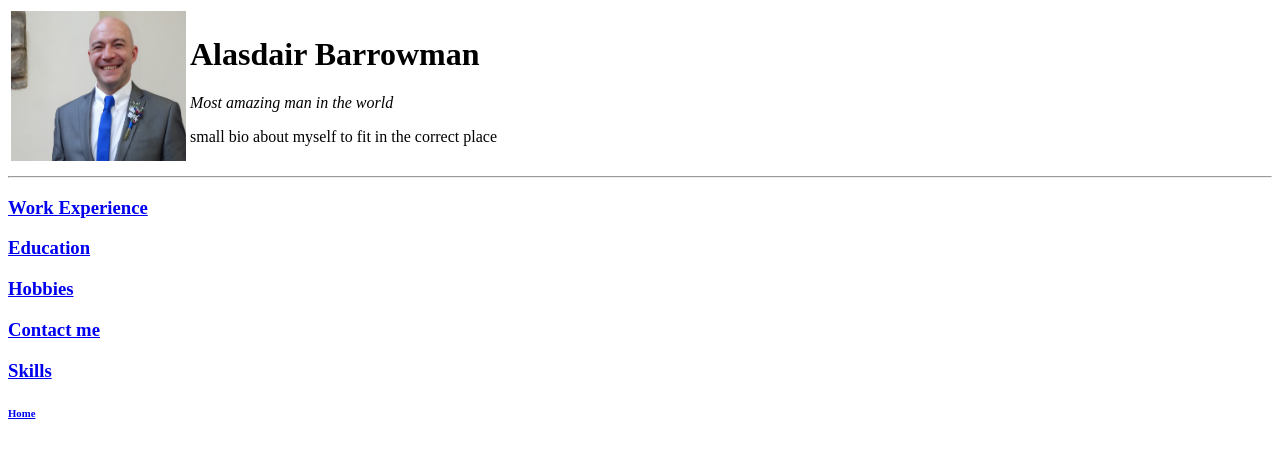
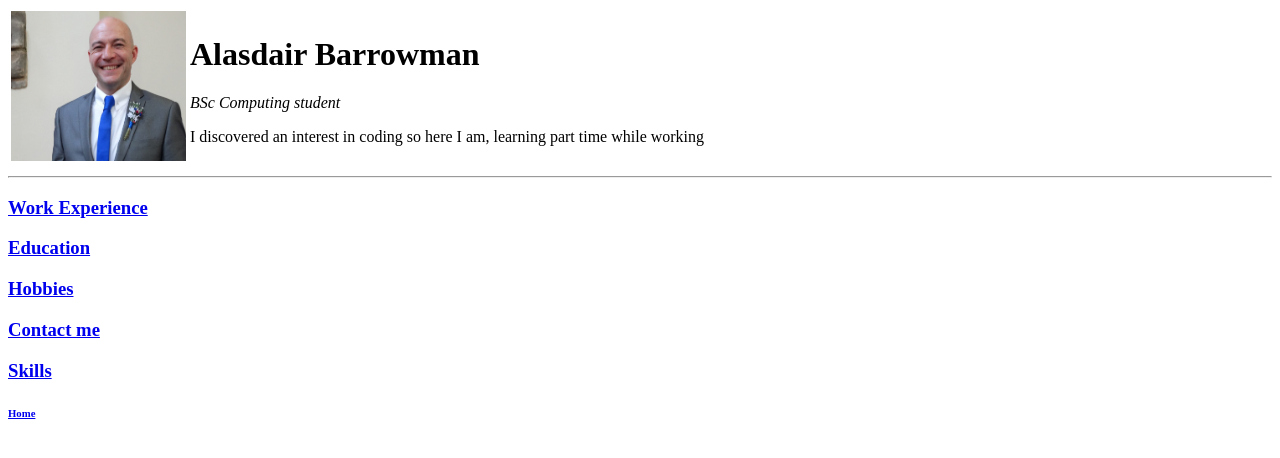
Before and after one commit to alabarr/cv, a plain HTML site: page index.html in a window 1280 px wide. Drawn offline with Linux system fonts and the light colour scheme.

Commit message:
Update index.html

```diff
--- a/index.html
+++ b/index.html
@@ -9,8 +9,8 @@
       <tr>
         <td><img src="Images/profile.jpg" alt="Aly" width="175" height="150"</td>
         <td>  <h1>Alasdair Barrowman</h1>
-                  <p><i>Most amazing man in <em>the world</em></i></p>
-          <p>small bio about myself to fit in the correct place</p></td>
+                  <p><i>BSc Computing student</em></i></p>
+          <p>I discovered an interest in coding so here I am, learning part time while working</p></td>
       </tr>
     </table>
 
```
